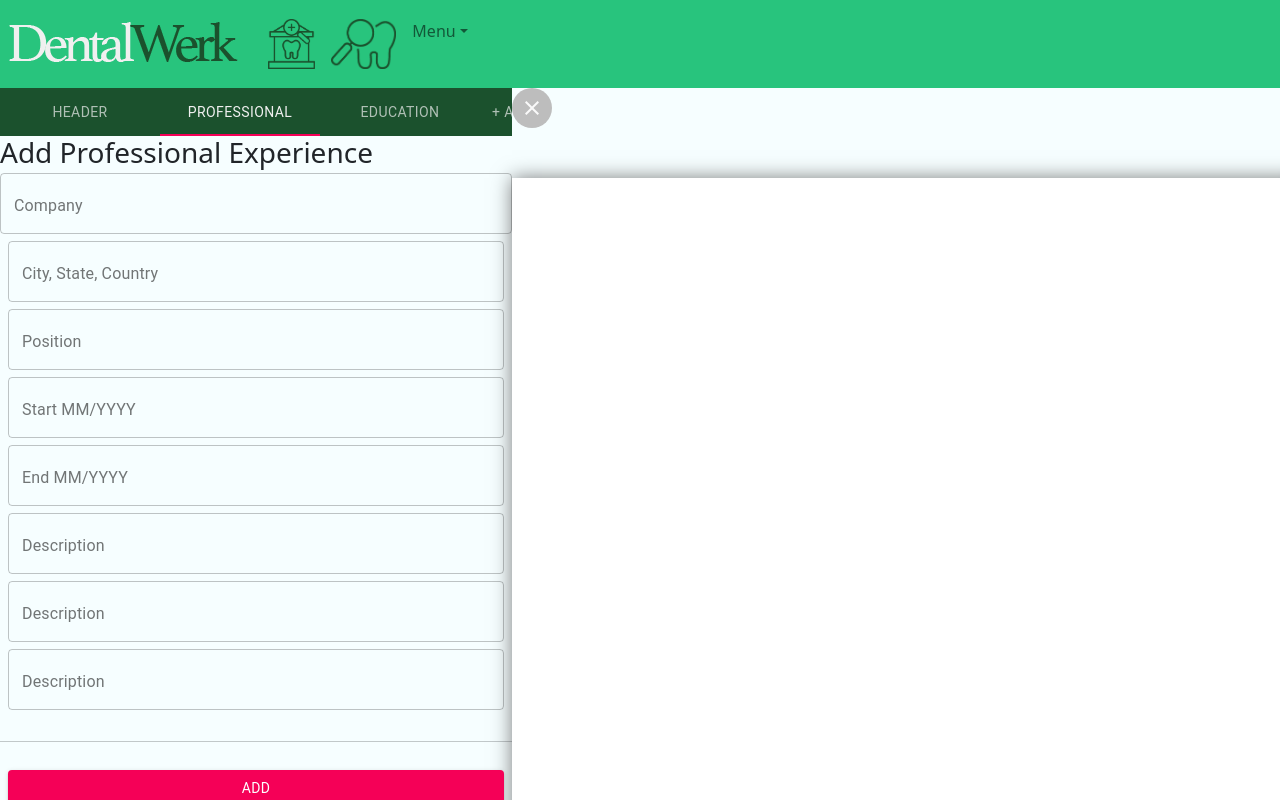
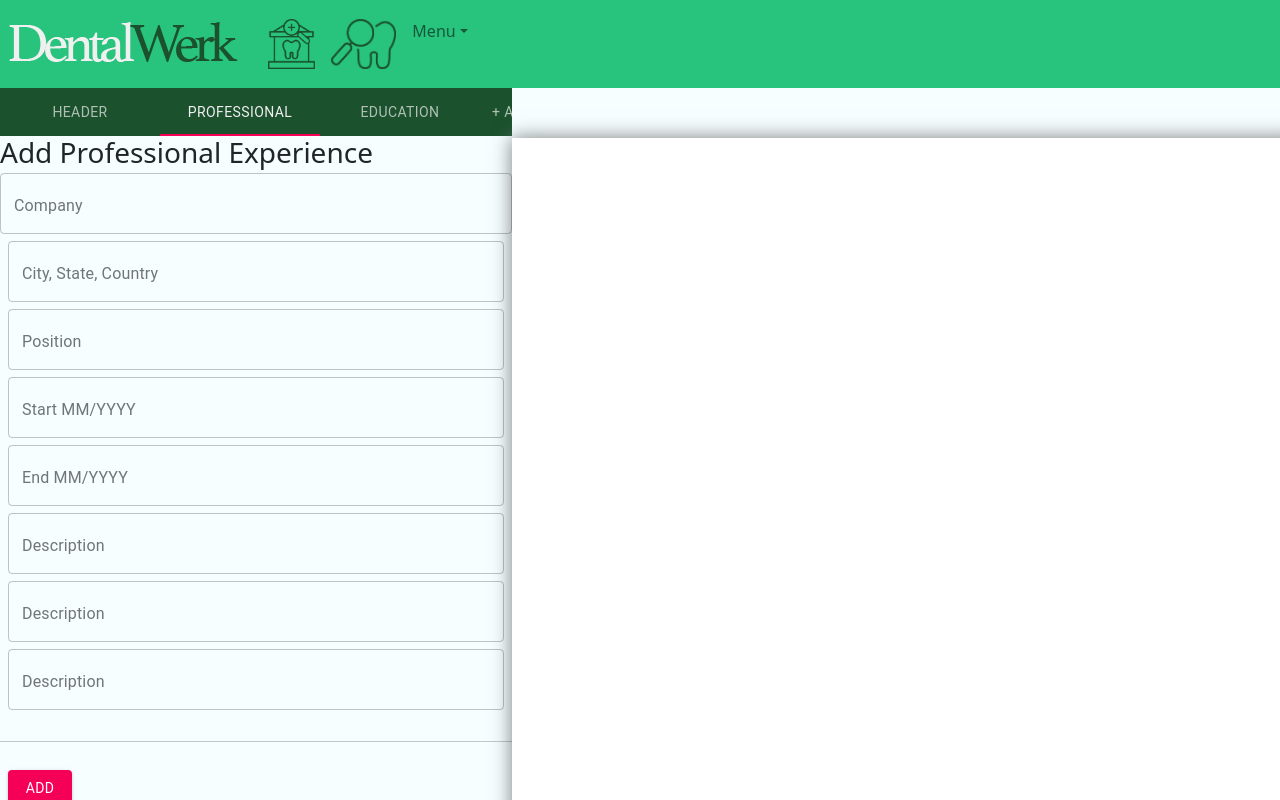
Before and after one commit to theMVPshop/nt03, a React (Create React App) app in the folder client/: page /resume-builder in a window 1280 px wide. Both pictures are taken after a click on the tab "PROFESSIONAL". Shown: the top 800 px of the page. Built offline with nearby package versions, Linux system fonts and the light colour scheme.

Commit message:
Moved state variables to ResumeBuilder component

```diff
--- a/client/src/components/ResumeBuilder.js
+++ b/client/src/components/ResumeBuilder.js
@@ -1,9 +1,10 @@
-import React from 'react';
-import AppBar from '@material-ui/core/AppBar';
+import React, { useState } from 'react';
 import Tabs from '@material-ui/core/Tabs';
 import Tab from '@material-ui/core/Tab';
+import Button from '@material-ui/core/Button';
 import ResumeHeader from './ResumeHeader';
-import ResumePreview from './ResumePreview';
+// import ResumePreview from './ResumePreview';
+import ResumePaper from './ResumePaper';
 import ResumeProfessional from './ResumeProfessional';
 import ResumeEducation from './ResumeEducation';
 import ResumeAdditionalSkills from './ResumeAdditionalSkills';
@@ -12,8 +13,56 @@ export default function ResumeBuilder() {
   //   const classes = useStyles();
   const [tab, setTab] = React.useState(0);
 
+  // Tab State
   const handleChange = (event, newValue) => {
     setTab(newValue);
+  };
+
+  // Header Form State
+  const [name, setName] = useState('');
+  const [address, setAddress] = useState('');
+  const [city, setCity] = useState('');
+  const [state, setState] = useState('');
+  const [zip, setZip] = useState('');
+  const [phone, setPhone] = useState('');
+  const [email, setEmail] = useState('');
+  const [summary, setSummary] = useState('');
+
+  // Professional Form State
+  const [proData, setProData] = useState([]);
+
+  const [company, setCompany] = useState('');
+  const [location, setLocation] = useState('');
+  const [position, setPosition] = useState('');
+  const [start, setStart] = useState('');
+  const [end, setEnd] = useState('');
+  const [desc1, setDesc1] = useState('');
+  const [desc2, setDesc2] = useState('');
+  const [desc3, setDesc3] = useState('');
+
+  // Professional function to add to ProData
+  const addProfessional = () => {
+    const items = [...proData];
+    items.push({
+      company,
+      location,
+      position,
+      start,
+      end,
+      desc1,
+      desc2,
+      desc3,
+    });
+
+    setCompany('');
+    setLocation('');
+    setPosition('');
+    setStart('');
+    setEnd('');
+    setDesc1('');
+    setDesc2('');
+    setDesc3('');
+    setProData(items);
   };
 
   return (
@@ -28,15 +77,84 @@ export default function ResumeBuilder() {
           </Tabs>
         </div>
         {/* <ResumeContextProvider> */}
-        {tab === 0 && <ResumeHeader />}
-        {tab === 1 && <ResumeProfessional />}
+        {tab === 0 && (
+          <ResumeHeader
+            name={name}
+            updateName={setName}
+            address={address}
+            updateAddress={setAddress}
+            city={city}
+            updateCity={setCity}
+            state={state}
+            updateState={setState}
+            zip={zip}
+            updateZip={setZip}
+            phone={phone}
+            updatePhone={setPhone}
+            email={email}
+            updateEmail={setEmail}
+            summary={summary}
+            updateSummary={setSummary}
+          />
+        )}
+        {tab === 1 && (
+          <div>
+            <ResumeProfessional
+              proDate={proData}
+              updateProData={setProData}
+              company={company}
+              updateCompany={setCompany}
+              location={location}
+              updateLocation={setLocation}
+              position={position}
+              updatePosition={setPosition}
+              start={start}
+              updateStart={setStart}
+              end={end}
+              updateEnd={setEnd}
+              desc1={desc1}
+              updateDesc1={setDesc1}
+              desc2={desc2}
+              updateDesc2={setDesc2}
+              desc3={desc3}
+              updateDesc3={setDesc3}
+            />
+            <Button
+              variant='contained'
+              color='secondary'
+              type='submit'
+              onClick={addProfessional}
+              style={{ marginTop: 12, marginLeft: 8, marginRight: 8 }}
+            >
+              ADD
+            </Button>
+          </div>
+        )}
         {tab === 2 && <ResumeEducation />}
         {tab === 3 && <ResumeAdditionalSkills />}
         {/* </ResumeContextProvider> */}
       </div>
       {/* <div className='preview-container'> */}
       {/* <ResumeContextProvider> */}
-      <ResumePreview />
+      <ResumePaper
+        name={name}
+        address={address}
+        city={city}
+        state={state}
+        zip={zip}
+        phone={phone}
+        email={email}
+        summary={summary}
+        proDate={proData}
+        company={company}
+        location={location}
+        position={position}
+        start={start}
+        end={end}
+        desc1={desc1}
+        desc2={desc2}
+        desc3={desc3}
+      />
       {/* </ResumeContextProvider> */}
       {/* </div> */}
     </div>
--- a/client/src/components/ResumePaper.js
+++ b/client/src/components/ResumePaper.js
@@ -2,8 +2,23 @@ import React from 'react';
 
 function ResumePaper(props) {
   return (
-    <div size='A4' className='page'>
-      <h1>{props.name}</h1>
+    <div className='right'>
+      <div size='A4' className='page'>
+        <h1>{props.name}</h1>
+        <p>{props.address}</p>
+        <p>{props.city}</p>
+        <p>{props.state}</p>
+        <p>{props.zip}</p>
+        <p>{props.phone}</p>
+        <p>{props.email}</p>
+        <p>{props.summary}</p>
+        <p>{props.company}</p>
+        <p>{props.location}</p>
+        <p>{props.position}</p>
+        <p>{props.start}</p>
+        <p>{props.end}</p>
+        <p>{props.proData}</p>
+      </div>
     </div>
   );
 }
--- a/client/src/components/ResumeProfessional.js
+++ b/client/src/components/ResumeProfessional.js
@@ -1,45 +1,7 @@
-import React, { useState } from 'react';
+import React from 'react';
 import TextField from '@material-ui/core/TextField';
-import Button from '@material-ui/core/Button';
 
-const ResumeProfessional = () => {
-  // Array that holds each chunk of Professional info
-  const [proData, setProData] = useState([]);
-
-  const [company, setCompany] = useState('');
-  const [location, setLocation] = useState('');
-  const [position, setPosition] = useState('');
-  const [start, setStart] = useState('');
-  const [end, setEnd] = useState('');
-  const [desc1, setDesc1] = useState('');
-  const [desc2, setDesc2] = useState('');
-  const [desc3, setDesc3] = useState('');
-
-  // function that adds current Professional info to array
-  const addProfessional = () => {
-    const items = [...proData];
-    items.push({
-      company,
-      location,
-      position,
-      start,
-      end,
-      desc1,
-      desc2,
-      desc3,
-    });
-
-    setCompany('');
-    setLocation('');
-    setPosition('');
-    setStart('');
-    setEnd('');
-    setDesc1('');
-    setDesc2('');
-    setDesc3('');
-    setProData(items);
-  };
-
+const ResumeProfessional = (props) => {
   // Stops page refresh
   const onSubmit = (e) => {
     e.preventDefault();
@@ -52,18 +14,14 @@ const ResumeProfessional = () => {
         <TextField
           id='outlined-basic'
           label='Company'
-          name='company'
-          value={company}
-          onChange={(e) => setCompany(e.target.value)}
+          onChange={(e) => props.updateCompany(e.target.value)}
           variant='outlined'
         />
 
         <TextField
           id='outlined-basic'
           label='City, State, Country'
-          name='location'
-          value={location}
-          onChange={(e) => setLocation(e.target.value)}
+          onChange={(e) => props.updateLocation(e.target.value)}
           variant='outlined'
           style={{ marginTop: 12, marginLeft: 8, marginRight: 8 }}
         />
@@ -71,9 +29,7 @@ const ResumeProfessional = () => {
         <TextField
           id='outlined-basic'
           label='Position'
-          name='position'
-          value={position}
-          onChange={(e) => setPosition(e.target.value)}
+          onChange={(e) => props.updatePosition(e.target.value)}
           variant='outlined'
           style={{ marginTop: 12, marginLeft: 8, marginRight: 8 }}
         />
@@ -81,9 +37,7 @@ const ResumeProfessional = () => {
         <TextField
           id='outlined-basic'
           label='Start MM/YYYY'
-          name='start'
-          value={start}
-          onChange={(e) => setStart(e.target.value)}
+          onChange={(e) => props.updateStart(e.target.value)}
           variant='outlined'
           style={{ marginTop: 12, marginLeft: 8, marginRight: 8 }}
         />
@@ -91,9 +45,7 @@ const ResumeProfessional = () => {
         <TextField
           id='outlined-basic'
           label='End MM/YYYY'
-          name='end'
-          value={end}
-          onChange={(e) => setEnd(e.target.value)}
+          onChange={(e) => props.updateEnd(e.target.value)}
           variant='outlined'
           style={{ marginTop: 12, marginLeft: 8, marginRight: 8 }}
         />
@@ -101,27 +53,21 @@ const ResumeProfessional = () => {
         <TextField
           id='outlined-basic'
           label='Description'
-          name='desc1'
-          value={desc1}
-          onChange={(e) => setDesc1(e.target.value)}
+          onChange={(e) => props.updateDesc1(e.target.value)}
           variant='outlined'
           style={{ marginTop: 12, marginLeft: 8, marginRight: 8 }}
         />
         <TextField
           id='outlined-basic'
           label='Description'
-          name='desc2'
-          value={desc2}
-          onChange={(e) => setDesc2(e.target.value)}
+          onChange={(e) => props.updateDesc2(e.target.value)}
           variant='outlined'
           style={{ marginTop: 12, marginLeft: 8, marginRight: 8 }}
         />
         <TextField
           id='outlined-basic'
           label='Description'
-          name='desc3'
-          value={desc3}
-          onChange={(e) => setDesc3(e.target.value)}
+          onChange={(e) => props.updateDesc3(e.target.value)}
           variant='outlined'
           style={{
             marginTop: 12,
@@ -133,15 +79,15 @@ const ResumeProfessional = () => {
 
         <hr />
 
-        <Button
+        {/* <Button
           variant='contained'
           color='secondary'
           type='submit'
-          onClick={addProfessional}
+          // onClick={addProfessional}
           style={{ marginTop: 12, marginLeft: 8, marginRight: 8 }}
         >
           ADD
-        </Button>
+        </Button> */}
       </form>
     </div>
   );
```
Also changed, not shown: client/src/components/ResumeHeader.js (+10 -37 lines).
